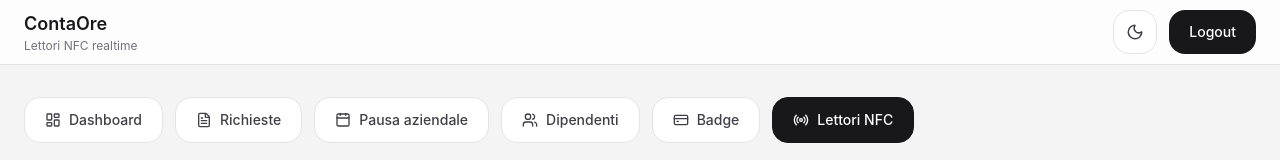
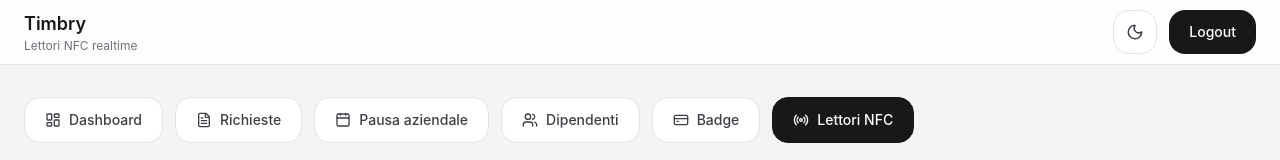
Before and after one commit to alexbonny1/contaore, a React app in the folder contaore/frontend/: page /readers in a window 1280 px wide. Shown: the top 160 px of the page. Built offline with nearby package versions, Linux system fonts and the light colour scheme; no server answers; sample sign-in values are in the browser's storage; the HTML template or start-up script is replaced by a standard one.

Commit message:
Update Readers.jsx

```diff
--- a/contaore/frontend/src/pages/Readers.jsx
+++ b/contaore/frontend/src/pages/Readers.jsx
@@ -171,7 +171,7 @@ export default function Readers() {
           <div>
 
             <h1 className="text-lg font-semibold text-zinc-900 dark:text-zinc-100">
-              ContaOre
+              Timbry
             </h1>
 
             <p className="text-xs text-zinc-500 dark:text-zinc-400">
```
